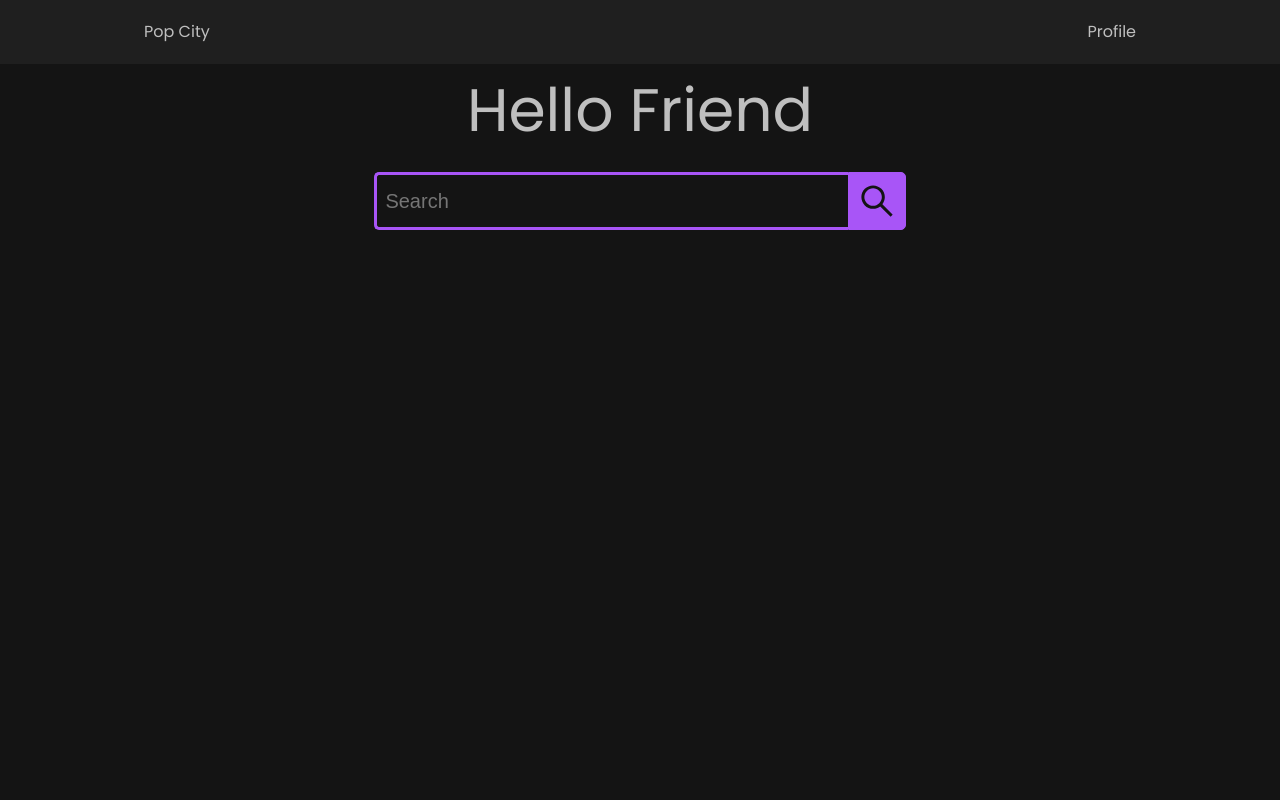
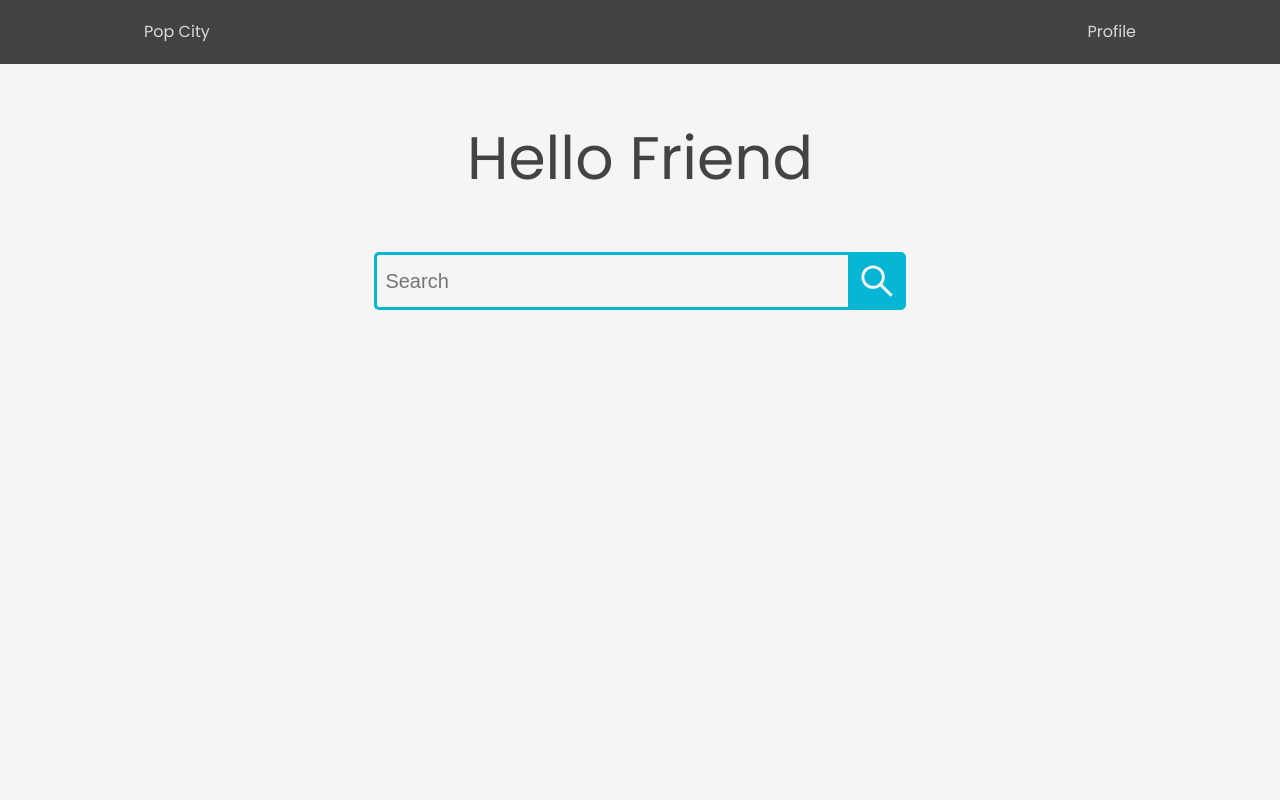
Before and after one commit to nrsimonelli/funko-town-global, a React (Create React App) app: page / in a window 1280 px wide. Shown: the top 800 px of the page. Built offline with nearby package versions, Linux system fonts and the light colour scheme.

Commit message:
implemented basic search functionality

```diff
--- a/src/components/Hero/Hero.js
+++ b/src/components/Hero/Hero.js
@@ -1,4 +1,4 @@
-import React, { useEffect } from 'react';
+import React from 'react';
 import { connect, useDispatch } from 'react-redux';
 
 import Nav from '../Nav/Nav';
@@ -6,17 +6,9 @@ import Footer from '../Footer/Footer';
 import PopCard from '../PopCard/PopCard';
 import SearchBar from '../SearchBar/SearchBar';
 import NotFound from '../NotFound/NotFound';
-import { Link } from 'react-router-dom';
 
 const Hero = (props) => {
   const dispatch = useDispatch();
-
-  // useEffect(() => {
-  //   if (props.popList.pop === null) {
-  //     dispatch({ type: 'POP_LIST_FETCH' });
-  //     console.log('fetching now');
-  //   }
-  // }, [dispatch, props.popList]);
 
   const searchRequest = (query) => {
     console.log('requesting with query:', query);
@@ -24,12 +16,12 @@ const Hero = (props) => {
   };
 
   return (
-    <div className='root min-h-screen text-gray-light bg-primary-darker flex justify-between'>
+    <div className='root min-h-screen text-gray-darker flex justify-between'>
       <Nav />
       <div className='hero-root flex justify-start items-center flex-grow'>
         {!props.popList.error ? (
           <div className='container flex-row flex-wrap justify-center'>
-            <div className='hero-title text-3xl sm:text-5xl lg:text-6xl py-4 text-center w-full'>
+            <div className='hero-title text-3xl sm:text-5xl lg:text-6xl pb-12 pt-16 text-center w-full'>
               Hello Friend
             </div>
             <SearchBar search={searchRequest} />
--- a/src/components/Nav/Nav.js
+++ b/src/components/Nav/Nav.js
@@ -2,7 +2,7 @@ import React from 'react';
 
 const Nav = () => {
   return (
-    <div className='nav-root h-16 w-full bg-primary-dark'>
+    <div className='nav-root h-16 w-full bg-gray-darker text-primary-dark'>
       <div className='container mx-auto h-full flex-row justify-between items-center'>
         <div className='ml-4'>Pop City</div>
         <div className='mr-4'>Profile</div>
--- a/src/components/PopCard/PopCard.js
+++ b/src/components/PopCard/PopCard.js
@@ -2,7 +2,7 @@ import React from 'react';
 
 const PopCard = (data) => {
   return (
-    <div className='pop-card bg-primary b px-4 flex items-center justify-center w-full md:w-72'>
+    <div className='pop-card bg-primary p-4 flex items-center justify-center w-full md:w-72'>
       <div className='py-4'>{data.title}</div>
       <div className='pop-image'>
         <img className='w-64' src={`${data.image}`} alt='' />
--- a/src/components/SearchBar/SearchBar.js
+++ b/src/components/SearchBar/SearchBar.js
@@ -5,21 +5,34 @@ const SearchBar = (data) => {
   const [searchQuery, setSearchQuery] = useState('');
 
   const handleChange = (event) => {
-    console.log('onChange:', event.target.value);
     setSearchQuery(event.target.value);
+  };
+
+  const handleKey = (event) => {
+    if (event.key === 'Enter' && searchQuery.length >= 3) {
+      data.search(searchQuery);
+    }
+  };
+
+  const handleClick = () => {
+    console.log(searchQuery);
+    if (searchQuery.length >= 3) {
+      data.search(searchQuery);
+    }
   };
 
   return (
     <div className='search-bar text-xl flex-row justify-center text-center py-4 w-full'>
       <input
-        className='search-bar-input text-xl p-2 min-w-60 bg-transparent text-accent-darker'
+        className='search-bar-input text-xl p-2 min-w-60 bg-transparent text-secondary-dark'
         placeholder='Search'
         value={searchQuery}
         onChange={handleChange}
+        onKeyDown={handleKey}
       />
       <AiOutlineSearch
-        className='search-bar-button h-10 w-10 p-2 text-primary-darker bg-accent'
-        onClick={() => data.search(searchQuery)}
+        className='search-bar-button h-10 w-10 p-2 text-primary bg-secondary'
+        onClick={handleClick}
       />
     </div>
   );
--- a/src/redux/sagas/popSaga.js
+++ b/src/redux/sagas/popSaga.js
@@ -1,9 +1,9 @@
 import axios from 'axios';
 import { put, takeLatest } from 'redux-saga/effects';
 
-function* fetchPopList() {
+function* fetchPopList(params) {
   try {
-    const response = yield axios.get('/api/');
+    const response = yield axios.get('/api/', params);
     yield put({ type: 'POP_LIST_SET', payload: response.data });
   } catch (err) {
     yield put({ type: 'POP_LIST_ERROR', err });
--- a/src/scss/abstract/_theme.scss
+++ b/src/scss/abstract/_theme.scss
@@ -1,4 +1,4 @@
-$primary: #262626;
+$primary: #f5f5f5;
 $secondary: #06b6d4;
 $accent: #a855f7;
 $night: #1f1f1f;
@@ -49,12 +49,12 @@ $coolgray: #6b7280;
 
 $theme-colors: (
   'primary': (
-    darkest: #000000,
-    darker: #141414,
-    dark: #1f1f1f,
-    light: #434343,
-    lighter: #595959,
-    lightest: #8c8c8c,
+    darkest: #595959,
+    darker: #bfbfbf,
+    dark: #d9d9d9,
+    light: #f0f0f0,
+    lighter: #fafafa,
+    lightest: #ffffff,
   ),
   'secondary': (
     darkest: #155e75,
--- a/src/scss/main.scss
+++ b/src/scss/main.scss
@@ -21,23 +21,23 @@ input {
 }
 
 .search-bar-input {
-  border: 3px solid $accent;
+  border: 3px solid $secondary;
   border-right: none;
   border-radius: 5px 0 0 5px;
   outline: none;
 }
 .search-bar-input:focus {
-  color: $accent;
+  color: $secondary;
 }
 
 .search-bar-button {
-  border: 1px solid $accent;
+  border: 1px solid $secondary;
   border-radius: 0 5px 5px 0;
   cursor: pointer;
 }
 
 .b {
-  border: 2px solid $accent;
+  border: 2px solid $secondary;
 }
 
 .hero-root {
@@ -51,6 +51,7 @@ input {
     background-position: center;
     background-repeat: no-repeat;
     border-radius: 10px 10px 10px 10px;
+    box-shadow: 0px 2px 12px rgba(0, 0, 0, 0.15);
   }
 }
 
```
Also changed, not shown: src/css/main.css, 2 other files (tests, documents, lock files or other folders).
